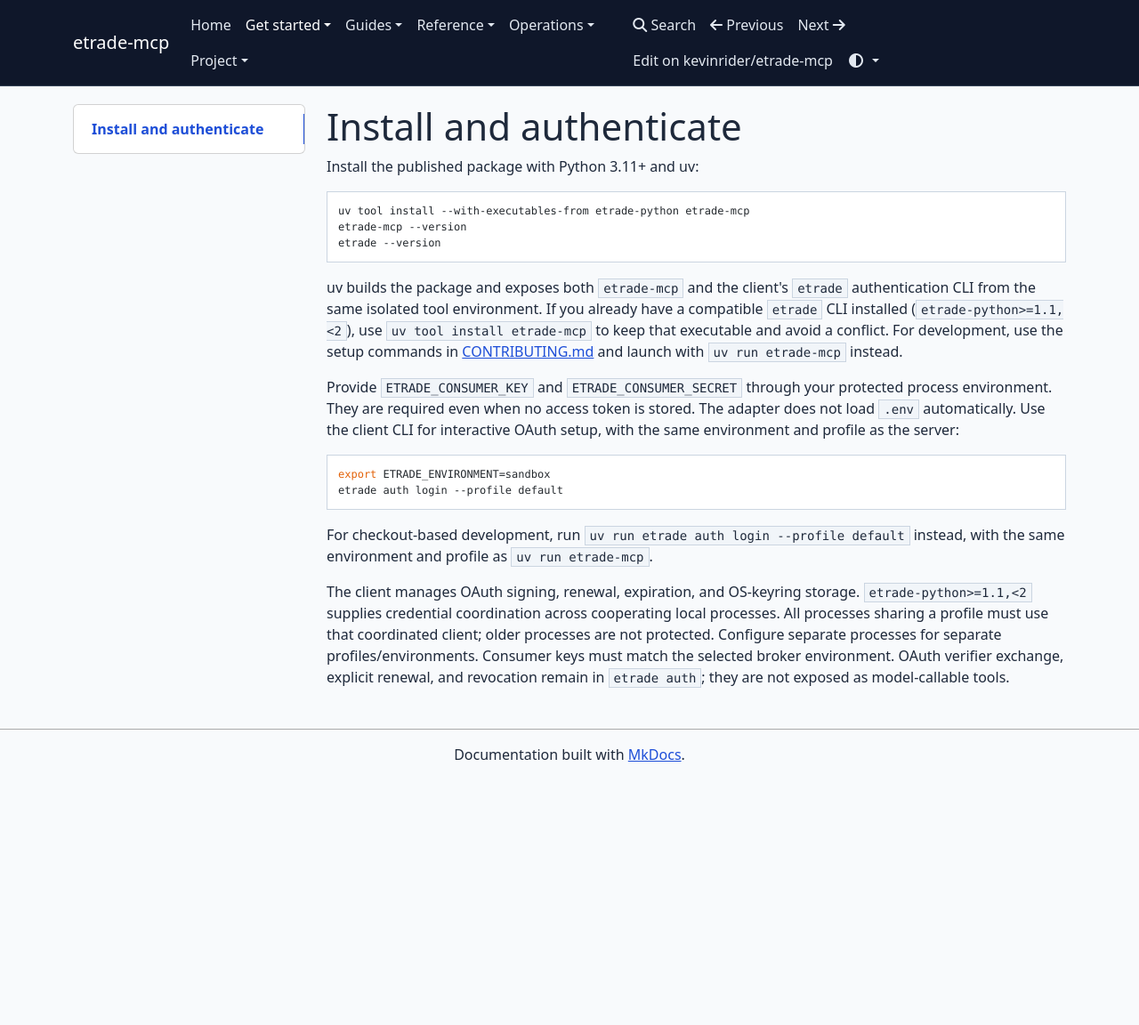
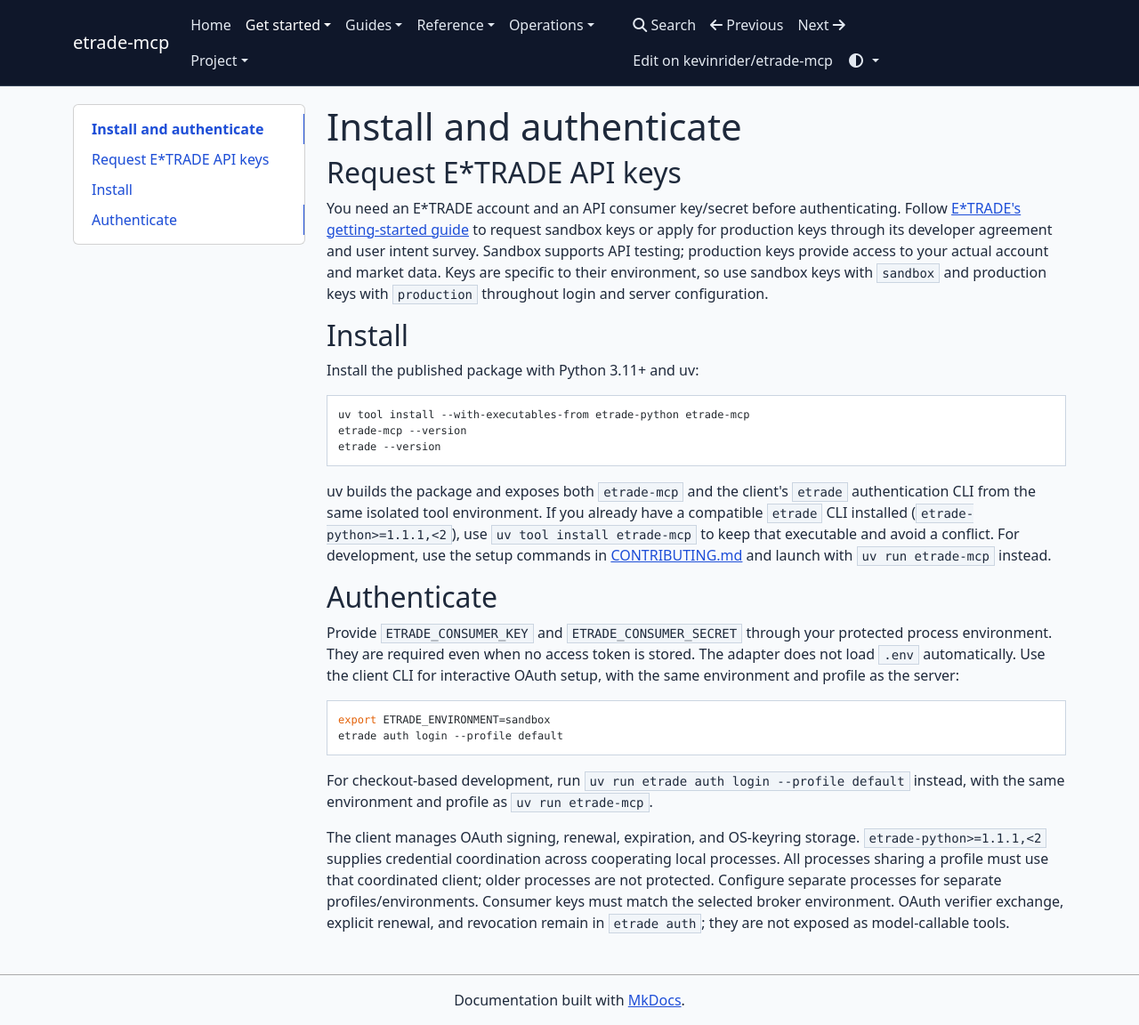
Before and after one commit to kevinrider/etrade-mcp, an MkDocs documentation site: the page built from docs/getting-started.md, in a window 1280 px wide and 1152 px high. Shown: the whole window at 89% size. Built offline with MkDocs 1.6.1, drawn with Linux system fonts in a browser that asks for light colours; nearby versions of some CDN libraries.

```diff
--- a/docs/getting-started.md
+++ b/docs/getting-started.md
@@ -1,4 +1,16 @@
 # Install and authenticate
+
+## Request E*TRADE API keys
+
+You need an E*TRADE account and an API consumer key/secret before authenticating.
+Follow [E*TRADE's getting-started guide](https://developer.etrade.com/getting-started)
+to request sandbox keys or apply for production keys through its developer
+agreement and user intent survey. Sandbox supports API testing; production keys
+provide access to your actual account and market data. Keys are specific to their
+environment, so use sandbox keys with `sandbox` and production keys with
+`production` throughout login and server configuration.
+
+## Install
 
 Install the published package with Python 3.11+ and uv:
 
@@ -10,10 +22,12 @@ etrade --version
 
 uv builds the package and exposes both `etrade-mcp` and the client's `etrade`
 authentication CLI from the same isolated tool environment. If you already have
-a compatible `etrade` CLI installed (`etrade-python>=1.1,<2`), use
+a compatible `etrade` CLI installed (`etrade-python>=1.1.1,<2`), use
 `uv tool install etrade-mcp` to keep that executable and avoid a conflict. For
 development, use the setup commands in
 [CONTRIBUTING.md](https://github.com/kevinrider/etrade-mcp/blob/main/CONTRIBUTING.md) and launch with `uv run etrade-mcp` instead.
+
+## Authenticate
 
 Provide `ETRADE_CONSUMER_KEY` and `ETRADE_CONSUMER_SECRET` through your protected
 process environment. They are required even when no access token is stored.
@@ -29,7 +43,7 @@ For checkout-based development, run `uv run etrade auth login --profile default`
 instead, with the same environment and profile as `uv run etrade-mcp`.
 
 The client manages OAuth signing, renewal, expiration, and OS-keyring storage.
-`etrade-python>=1.1,<2` supplies credential coordination across cooperating local
+`etrade-python>=1.1.1,<2` supplies credential coordination across cooperating local
 processes. All processes sharing a profile must use that coordinated client;
 older processes are not protected. Configure separate processes for separate
 profiles/environments. Consumer keys must match the selected broker environment.
```
Also changed, not shown: README.md (+49 -4 lines).
